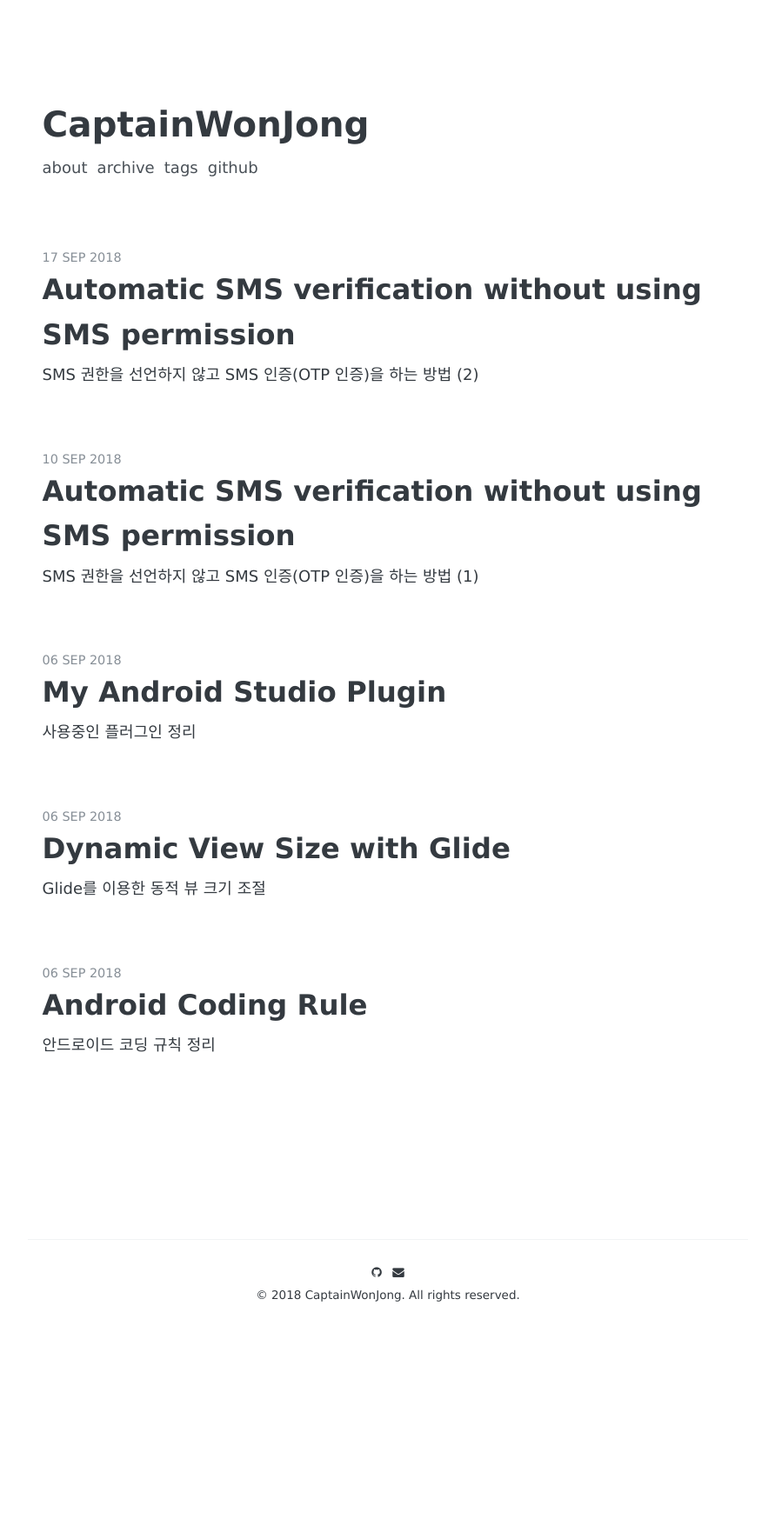
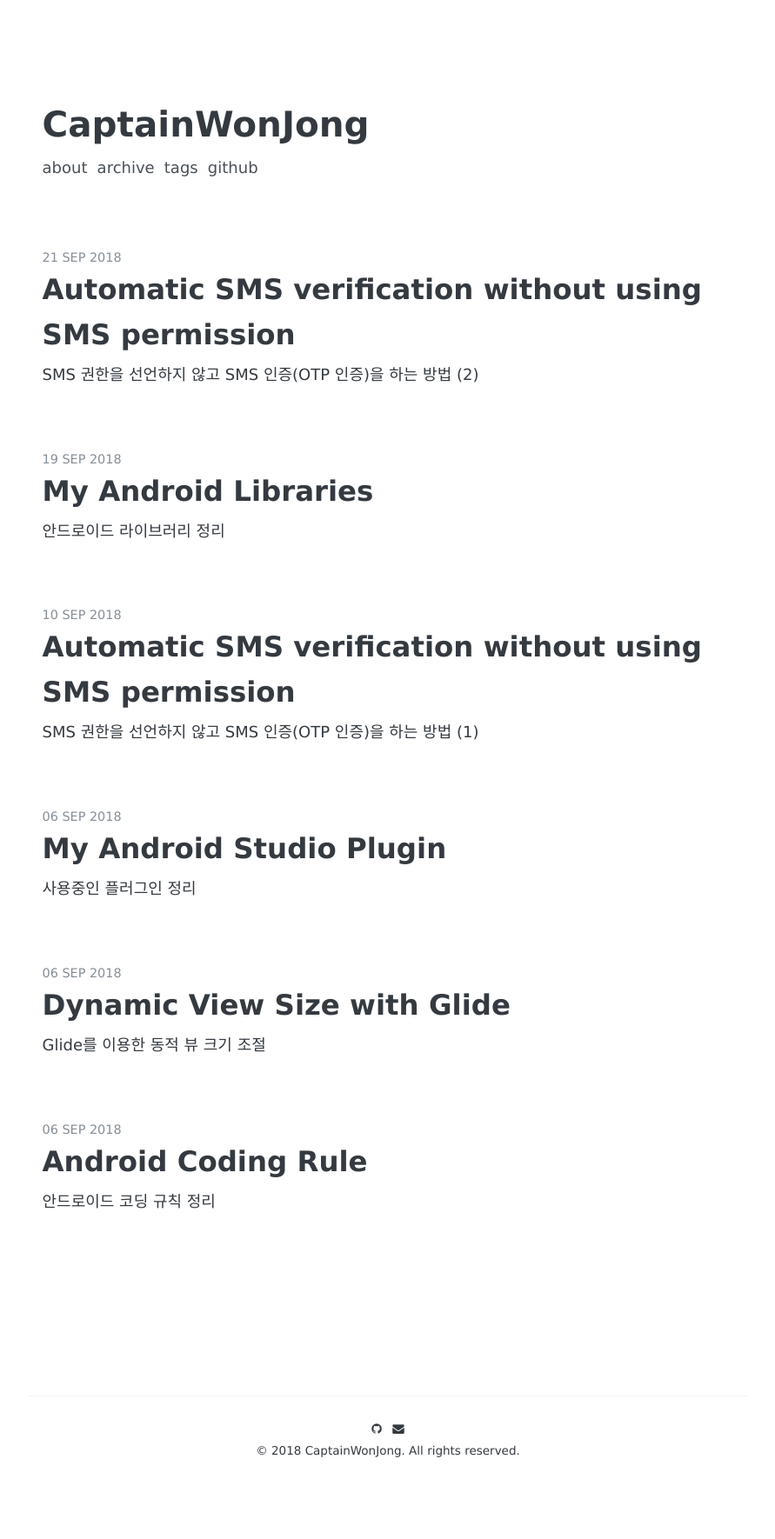
Before and after one commit to CaptainWonJong/CaptainWonJong.github.io, a Jekyll site: the page built from index.html, in a window 1280 px wide. Shown: the whole page at 87% size, without its empty margins (194-1085 px from the left). Built offline with Jekyll 4.4.1, drawn with Linux system fonts in a browser that asks for light colours; some web fonts are replaced; the list of posts is cut into pages by our own code; before the commit the page ends 1590 px from its top, so only the background shows below that; some of the changed lines change nothing that is shown.

Commit message:
make library, hide SMS Manager

```diff
--- /dev/null
+++ b/_posts/2018-09-19-My Libraries.md
@@ -0,0 +1,107 @@
+---
+layout: post
+title: "My Android Libraries"
+description: "안드로이드 라이브러리 정리"
+date: 2018-09-19
+tags: [Android, Library, Doc]
+comments: true
+share: true
+---
+
+# 안드로이드 라이브러리 정리
+<small>지속적으로 수정</small>
+
+## Network
+1) [Volley](https://github.com/google/volley)
+2) [Volleyer](https://github.com/naver/volley-extensions/)
+3) [Okhttp](https://square.github.io/okhttp/)
+4) [Retrofit](https://square.github.io/retrofit/)
+<br><br>
+
+
+## Bus
+1) [EventBus](https://github.com/greenrobot/EventBus)
+2) [otto](http://square.github.io/otto/)
+3) [RxBus](https://github.com/Anadea/RxBus)
+<br><br>
+
+
+## DI
+1) [ButterKnife](https://github.com/JakeWharton/butterknife)
+2) [DataBinding](https://developer.android.com/topic/libraries/data-binding/?hl=ko)
+3) [Dagger2](https://github.com/google/dagger)
+<br><br>
+
+
+## SQLite ORM (DataBase)
+1) [Realm](https://realm.io/)
+2) [Room](https://developer.android.com/topic/libraries/architecture/room)
+<br><br>
+
+
+## ReactiveX
+1) [RxJava](https://github.com/ReactiveX/RxJava)
+2) [RxAndroid](https://github.com/ReactiveX/RxAndroid)
+3) [RxKotlin](https://github.com/ReactiveX/RxKotlin)
+<br><br>
+
+
+## Image
+1) [Glide](https://github.com/bumptech/glide)
+2) [Piccaso](http://square.github.io/picasso/)
+3) [Fresco](http://frescolib.org/index.html)
+4) [Android-Universal-Image-Loader](https://github.com/nostra13/Android-Universal-Image-Loader)
+<br><br>
+
+
+## UI
+### Activity, Fragment, Layout
+1) [Transitioner](https://github.com/dev-labs-bg/transitioner)
+2) [FragmentRigger](https://github.com/JustKiddingBaby/FragmentRigger)
+3) [RecyclerBanner](https://github.com/renjianan/RecyclerBanner)
+4) [CoordinatorTabLayout](https://github.com/hugeterry/CoordinatorTabLayout)
+<br>
+
+### View
+1) [WindowImageView](https://github.com/Bleoo/WindowImageView)
+2) [ExpansionPanel](https://github.com/florent37/ExpansionPanel)
+3) [TicketView](https://github.com/vipulasri/TicketView)
+4) [Android-Indefinite-Pager-Indicator](https://github.com/rbro112/Android-Indefinite-Pager-Indicator)
+5) [ArcNavigationView](https://github.com/rom4ek/ArcNavigationView)
+6) [ShimmerRecyclerView](https://github.com/sharish/ShimmerRecyclerView)
+7) [AndroidAppShortcuts](https://github.com/michelelacorte/AndroidAppShortcuts)
+
+#### - Calendar
+1) [CalendarPicker](https://github.com/maxyou/CalendarPicker)
+2) [excelPanel](https://github.com/zhouchaoyuan/excelPanel)
+3) [Horizontal Calendar](https://github.com/Mulham-Raee/Horizontal-Calendar)
+
+#### - Toast
+1) [FancyToast-Android](https://github.com/Shashank02051997/FancyToast-Android)
+2) [Toasty](https://github.com/GrenderG/Toasty)
+3) [StyleableToast](https://github.com/Muddz/StyleableToast)
+
+#### - Graph
+1) [MPAndroidChart](https://github.com/PhilJay/MPAndroidChart)
+2) [AnimatedPieView](https://github.com/razerdp/AnimatedPieView)
+3) [ChartView](https://github.com/romandanylyk/ChartView)
+<br>
+
+### Animation
+1) [Lottie](https://github.com/airbnb/lottie-android)
+<br><br>
+
+## Util
+### Json Parsing
+1) [Gson](https://github.com/google/gson)
+2) [Jackson](https://github.com/FasterXML/jackson)
+3) [Moshi](https://github.com/square/moshi)
+<br>
+
+### Encrypt
+1) [Cipher](https://github.com/MEiDIK/Cipher.so)
+<br><br>
+
+
+## Test
+1) [Chuck](https://github.com/jgilfelt/chuck) ( - Only Okhttp)
--- a/_posts/2018-09-17-SMS Manager createAppSpecificSmsToken.md
+++ b/_posts/2018-09-21-SMS Manager createAppSpecificSmsToken.md
@@ -2,7 +2,7 @@
 layout: post
 title: "Automatic SMS verification without using SMS permission"
 description: "SMS 권한을 선언하지 않고 SMS 인증(OTP 인증)을 하는 방법 (2)"
-date: 2018-09-17
+date: 2018-09-21
 tags: [Android, SMS, SMS Manager, createAppSpecificSmsToken, Permission]
 comments: 정
 share: false
```
Also changed, not shown: 5 other files.
